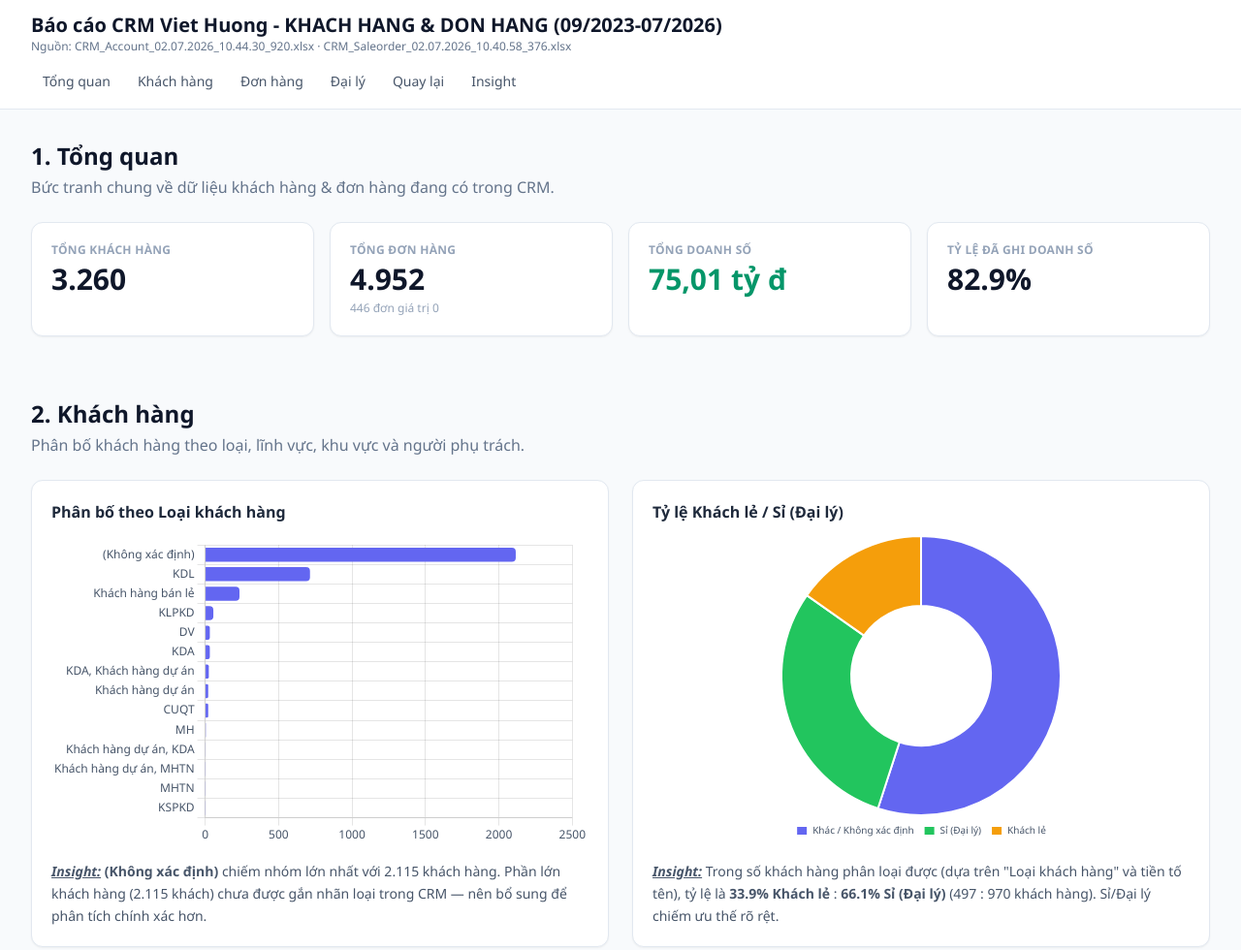
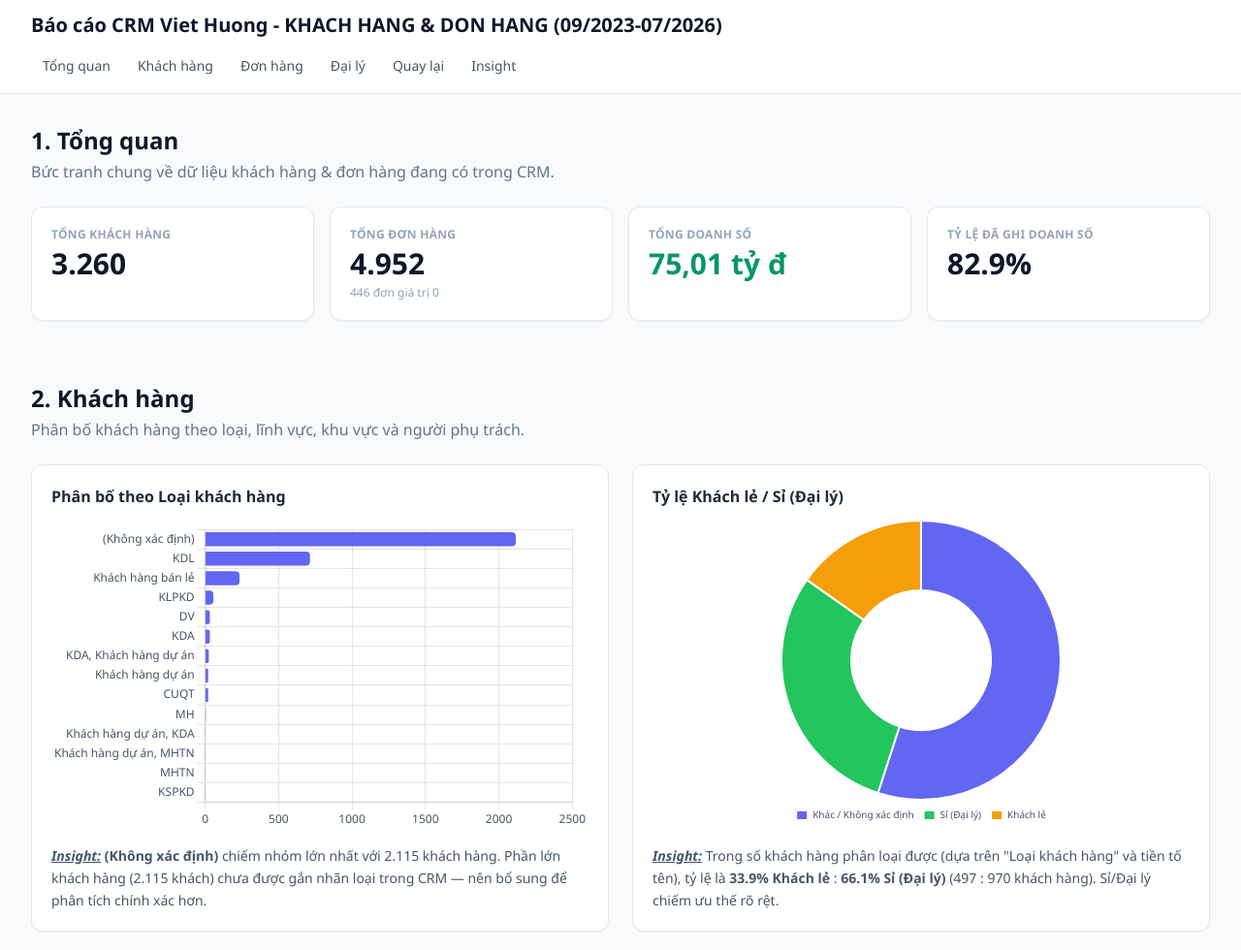
Before and after one commit to thuongvan23/CRMVH, a plain HTML site: page index.html in a window 1280 px wide. Shown: the top 980 px of the page at 97% size. Drawn offline with nearby package versions, Linux system fonts and the light colour scheme.

Commit message:
Update index.html

```diff
--- a/index.html
+++ b/index.html
@@ -20,7 +20,7 @@
   <div class="max-w-7xl mx-auto px-4 sm:px-6 lg:px-8 py-3 flex flex-wrap items-center justify-between gap-3">
     <div>
       <h1 class="text-lg sm:text-xl font-bold text-slate-900">Báo cáo CRM Viet Huong - KHACH HANG & DON HANG (09/2023-07/2026)</h1>
-      <p class="text-xs text-slate-500">Nguồn: CRM_Account_02.07.2026_10.44.30_920.xlsx · CRM_Saleorder_02.07.2026_10.40.58_376.xlsx</p>
+      <!-- <p class="text-xs text-slate-500">Nguồn: CRM_Account_02.07.2026_10.44.30_920.xlsx · CRM_Saleorder_02.07.2026_10.40.58_376.xlsx</p> -->
     </div>
     <nav class="flex flex-wrap gap-1 text-sm">
       <a href="#tong-quan" class="px-3 py-1.5 rounded-full hover:bg-slate-100 text-slate-600 font-medium">Tổng quan</a>
```
